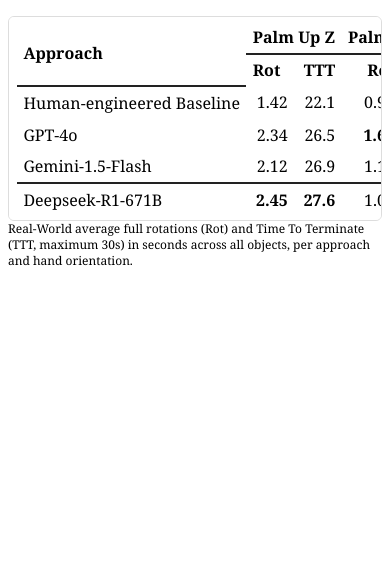
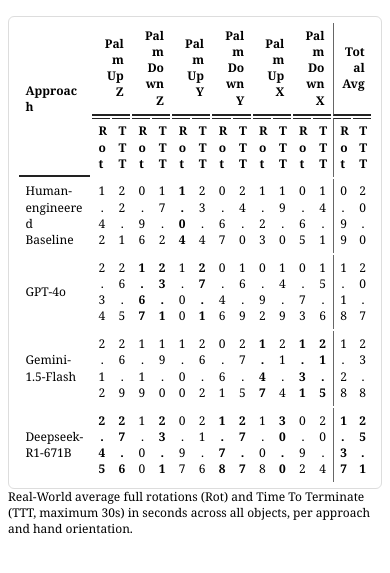
Before and after one commit to hpfield/text2touch-website, a Jekyll site: the page assets/tables/real-world.html, which Jekyll copies as it is, in a window 390 px wide. Shown: the top 573 px of the page. Built offline with Jekyll 4.4.1, drawn with Linux system fonts in a browser that asks for light colours.

Commit message:
Updateing formatting

```diff
--- a/assets/tables/real-world.html
+++ b/assets/tables/real-world.html
@@ -5,10 +5,16 @@
     --text:#111;
     --bg:#fff;
   }
+  /* Normalize styling for real-world table and add metrics separator */
+  .paper-table,
+  .paper-table table,
+  .paper-table th,
+  .paper-table td {
+    font-family: Cambria, "Times New Roman", Times, serif;
+    font-size: 12px;
+    line-height: 1.35;
+  }
   .paper-table {
-    font-family: Cambria, "Times New Roman", Times, serif;
-    font-size: 12px;   /* ≈ \scriptsize */
-    line-height: 1.35;
     margin: 1rem auto;
     max-width: 1100px;
   }
@@ -21,16 +27,20 @@
     background: #fff;
   }
   table.booktabs {
+    table-layout: fixed;
     width: 100%;
-    border-collapse: collapse;
-    table-layout: auto;
-    white-space: nowrap;
+    white-space: normal;
+    word-break: break-word;
   }
   /* booktabs rules */
-  .booktabs thead tr:first-child th { border-bottom: 2px solid var(--rule); }
+  .booktabs thead tr:first-child th{ border-bottom: 2px solid var(--rule); }
   .booktabs .midrule > th,
-  .booktabs .midrule > td { border-top: 1px solid var(--rule); }
-  .booktabs tbody tr:last-child td { border-top: 2px solid var(--rule); }
+  .booktabs .midrule > td{ border-top:1px solid var(--rule); }
+
+  /* Ensure LLM/Approach column width consistency */
+  .booktabs th:first-child { width: 18%; min-width: 120px; text-align:left; }
+
+  /* Add clear divider under the ROT/TTT row (apply class="metrics-row" to that <tr> in the HTML if not already) */
   .booktabs .metrics-row td { border-bottom: 2px solid var(--rule); }
 
   /* mimic the vertical rule before Total Avg */
@@ -68,7 +78,7 @@
           <th colspan="2"><strong>Palm Down X</strong></th>
           <th class="vr" colspan="2"><strong>Total Avg</strong></th>
         </tr>
-        <tr class="midrule">
+  <tr class="midrule metrics-row">
           <th>Rot</th><th>TTT</th>
           <th>Rot</th><th>TTT</th>
           <th>Rot</th><th>TTT</th>
```
Also changed, not shown: assets/css/styles.css (+57 -10 lines), assets/tables/LLM-stats.html (+19 -5 lines), assets/tables/distilled.html (+13 -9 lines), assets/tables/prompt_strategies.html (+9 -3 lines).
